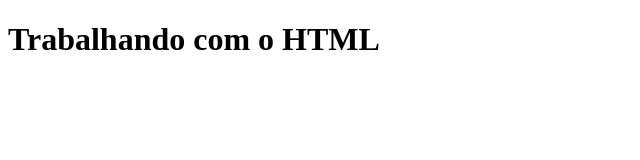
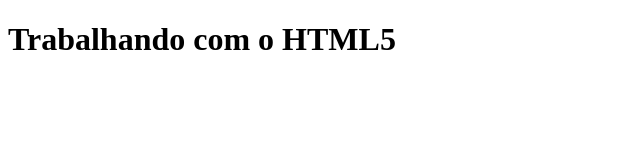
Before and after one commit to Moreira-Marcio/aulas-front, a plain HTML site: page ola_mundo.html in a window 1280 px wide. Shown: the full height of the page, 0-640 px from the left. Drawn offline with Linux system fonts and the light colour scheme.

Commit message:
Adiciona versão 5 ao texto HTML

```diff
--- a/ola_mundo.html
+++ b/ola_mundo.html
@@ -7,7 +7,7 @@
 </head>
 <body>
 
-    <h1>Trabalhando com o HTML </h1>
+    <h1>Trabalhando com o HTML5</h1>
 
 </body>
 </html>
```
